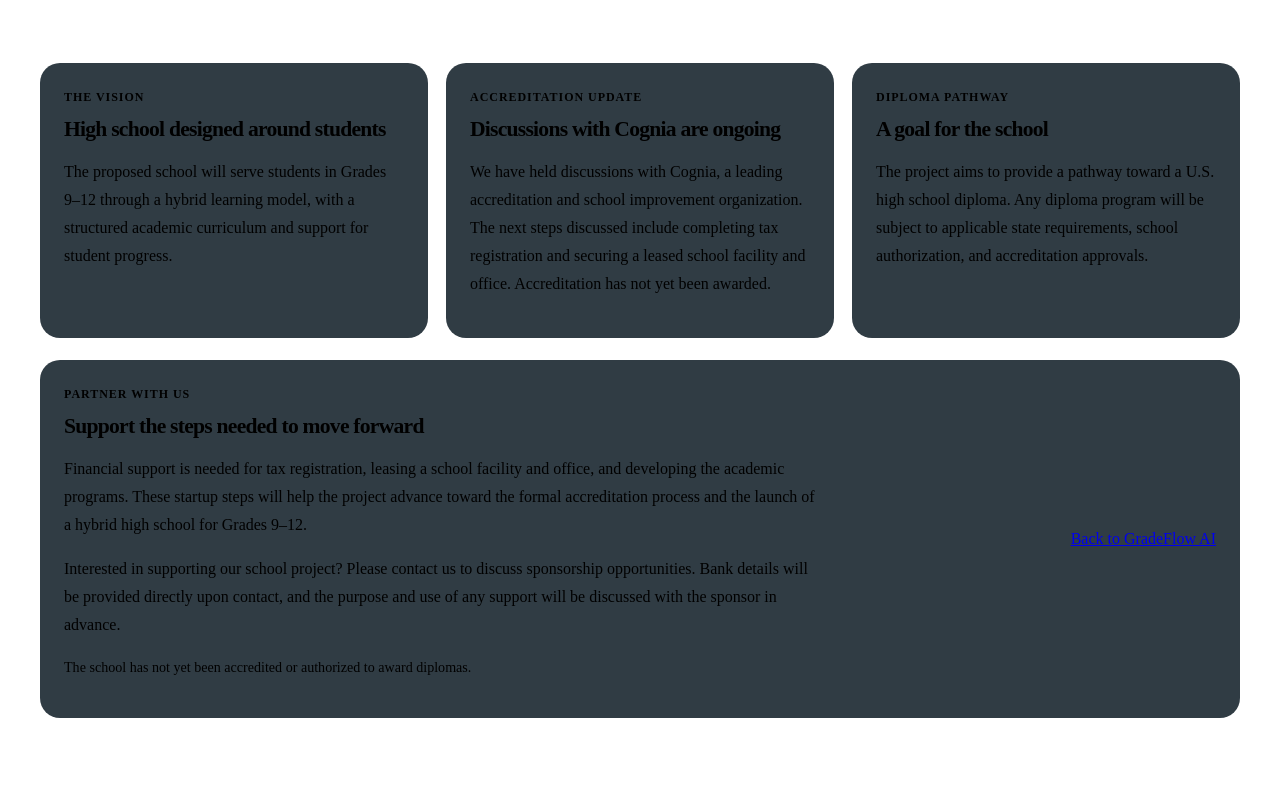
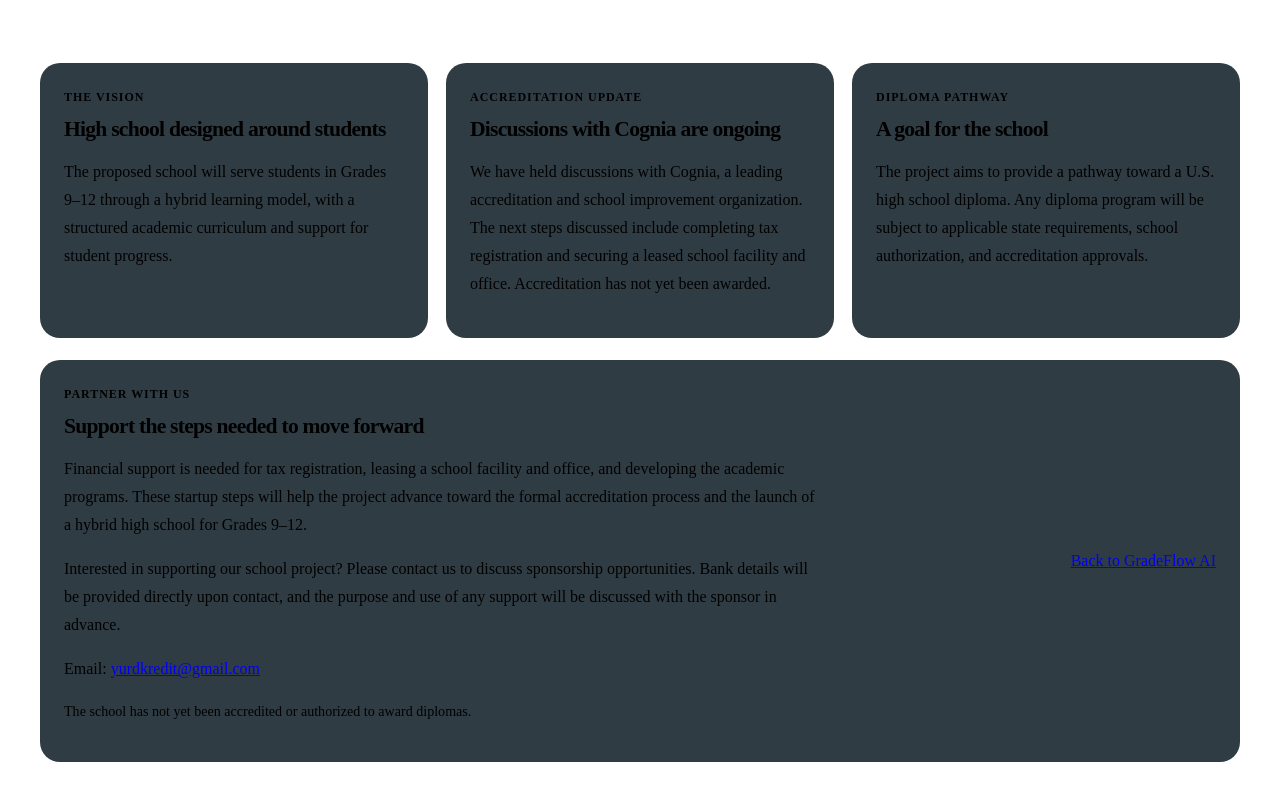
Before and after one commit to globalnexus-max/student-ai-learning-platform, a Next.js app: page /sponsors in a window 1280 px wide. Shown: the part 387-1187 px from the top of the page. Built offline with nearby package versions, Linux system fonts and the light colour scheme.

Commit message:
Add sponsor contact email

```diff
--- a/app/sponsors/page.tsx
+++ b/app/sponsors/page.tsx
@@ -68,6 +68,9 @@ export default function SponsorsPage() {
             opportunities. Bank details will be provided directly upon contact, and the purpose and use
             of any support will be discussed with the sponsor in advance.
           </p>
+          <p>
+            Email: <a href="mailto:yurdkredit@gmail.com">yurdkredit@gmail.com</a>
+          </p>
           <p className="sponsor-note">
             The school has not yet been accredited or authorized to award diplomas.
           </p>
```
